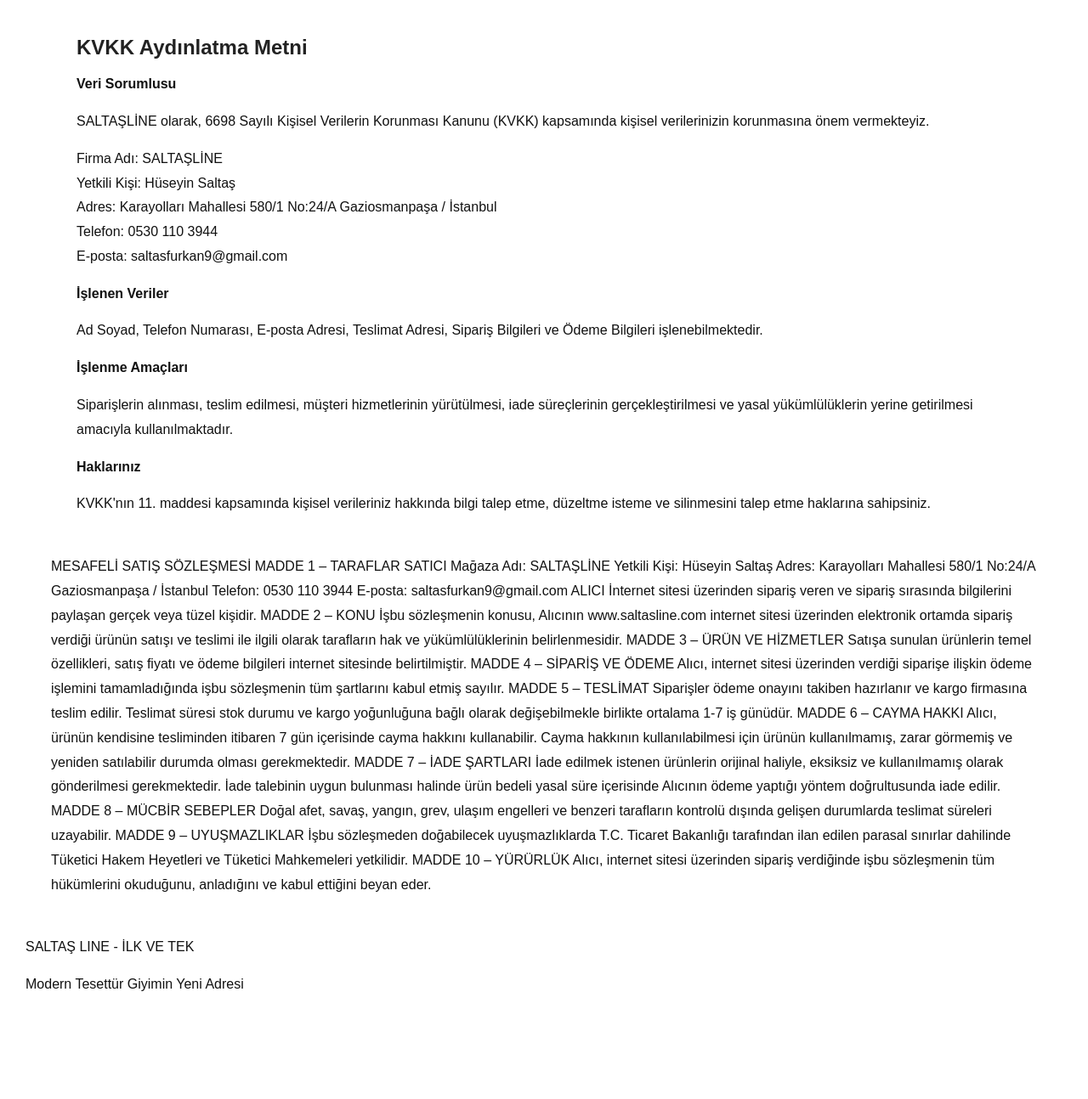
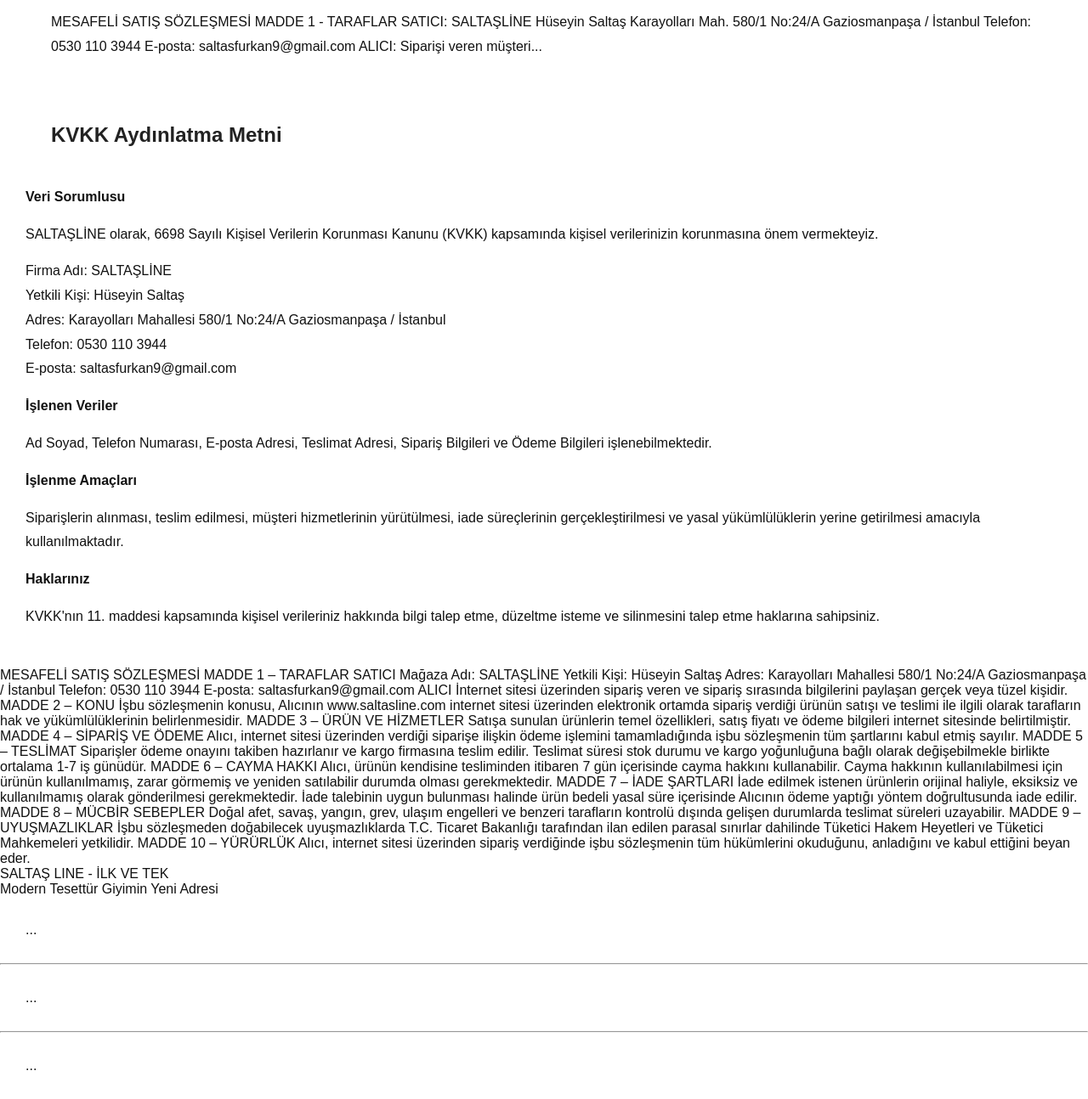
Before and after one commit to saltaslineofficial/saltasline, a plain HTML site: page index.html in a window 1280 px wide. Shown: the part 9870-11164 px from the top of the page at 85% size. Before the commit the page ends 11089 px from the top, so only its background shows below. Drawn offline with Linux system fonts and the light colour scheme.

Commit message:
Update index.html

```diff
--- a/index.html
+++ b/index.html
@@ -466,8 +466,30 @@
 <br><br>
 <section id="sozlesme">
 <h2>Mesafeli Satış Sözleşmesi</h2>
-  <section id="kvkk">
+  <p>
+MESAFELİ SATIŞ SÖZLEŞMESİ
+
+MADDE 1 - TARAFLAR
+
+SATICI:
+SALTAŞLİNE
+Hüseyin Saltaş
+Karayolları Mah. 580/1 No:24/A
+Gaziosmanpaşa / İstanbul
+
+Telefon: 0530 110 3944
+E-posta: saltasfurkan9@gmail.com
+
+ALICI:
+Siparişi veren müşteri...
+</p>
+
+</section>
+
+<section id="kvkk">
 <h2>KVKK Aydınlatma Metni</h2>
+
+</section>
 
 <p><strong>Veri Sorumlusu</strong></p>
 
@@ -580,7 +602,21 @@
 </p>
 
 </footer>
+<section id="kvkk">
+...
+</section>
 
+<hr>
+
+<section id="sozlesme">
+...
+</section>
+
+<hr>
+
+<section id="iade">
+...
+</section>
 <a class="whatsapp"
 href="https://wa.me/905301103944"
 target="_blank">
```
